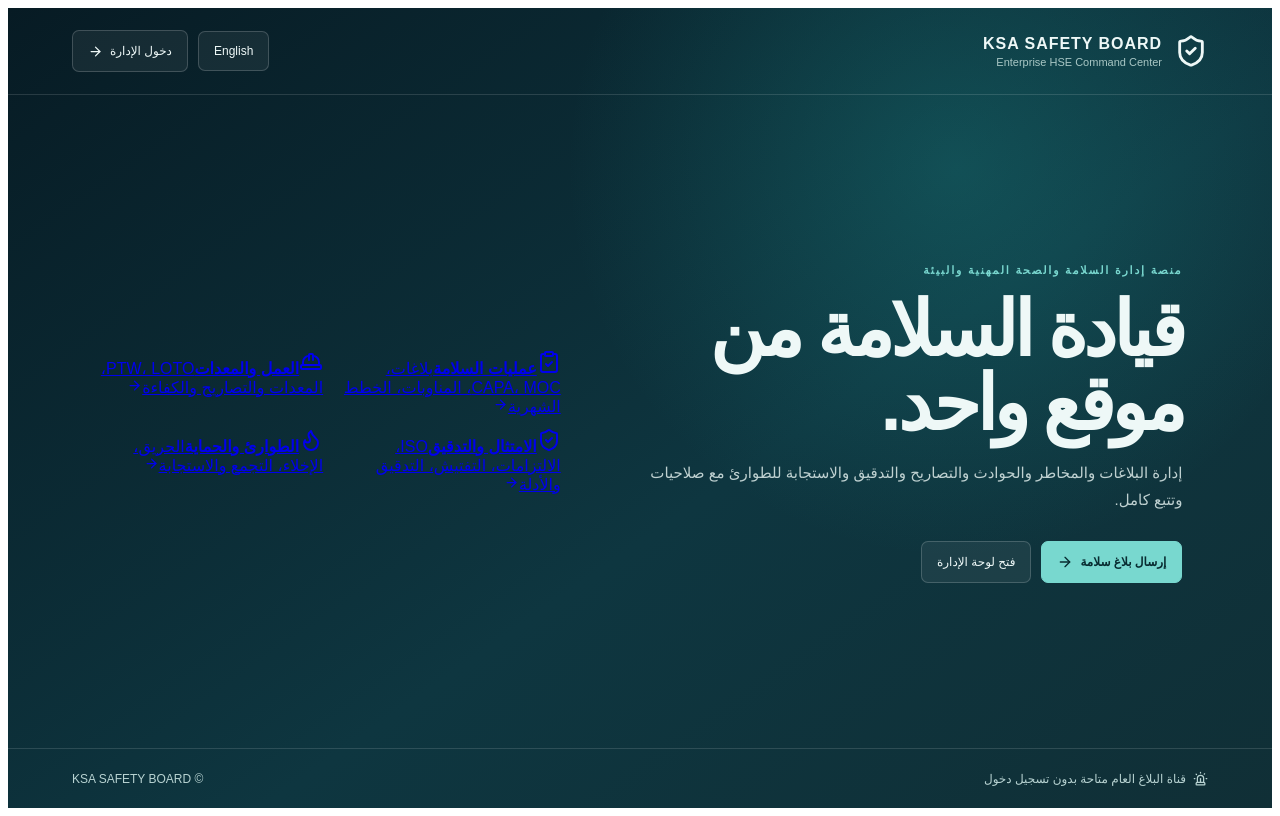
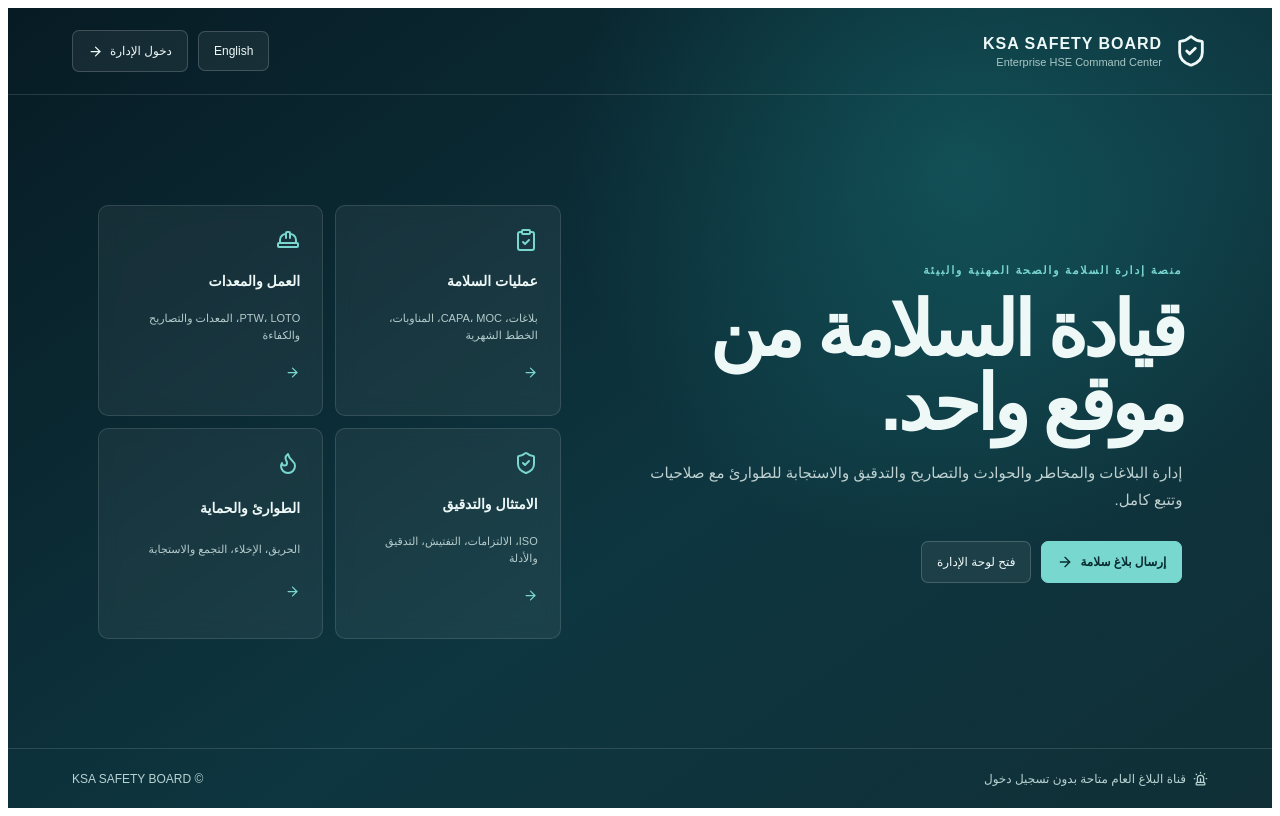
Before and after one commit to bhbkrom-ops/KSA-SAFETY-BOARD, a Next.js app: page / in a window 1280 px wide. Built offline with nearby package versions, Linux system fonts and the light colour scheme; no server answers.

Commit message:
style: preserve landing module card interaction

```diff
--- a/src/app/globals.css
+++ b/src/app/globals.css
@@ -154,7 +154,7 @@
 .landing-topbar{border-bottom:1px solid rgba(255,255,255,.13)}.landing-footer{border-top:1px solid rgba(255,255,255,.13);font-size:12px;color:#b8d3d2}.landing-footer span{display:flex;gap:7px;align-items:center}
 .landing-brand,.login-brand{display:flex;align-items:center;gap:12px}.landing-brand img{width:42px;height:42px;object-fit:contain}.landing-brand div,.login-brand div{display:grid;gap:3px}.landing-brand strong,.login-brand strong{letter-spacing:.06em}.landing-brand span,.login-brand span{font-size:11px;color:#a9c7c5}
 .landing-actions,.landing-cta{display:flex;gap:10px;align-items:center}.landing-actions a,.landing-actions button,.landing-secondary,.landing-primary{display:inline-flex;align-items:center;gap:7px;min-height:40px;padding:0 15px;border:1px solid rgba(255,255,255,.18);border-radius:7px;color:#eef8f7;background:rgba(255,255,255,.06);text-decoration:none;font-size:12px}.landing-primary{color:#082c31;background:#78d8cf;border-color:#78d8cf;font-weight:800}.landing-actions button{cursor:pointer}
-.landing-hero{display:grid;grid-template-columns:minmax(0,1fr) minmax(420px,.85fr);gap:clamp(36px,6vw,90px);align-items:center;padding:clamp(52px,8vw,110px) clamp(22px,7vw,110px)}.landing-copy{max-width:760px}.landing-kicker{display:inline-block;margin-bottom:16px;color:#79d7cf;font-size:11px;font-weight:800;letter-spacing:.16em}.landing-copy h1,.login-side h1{margin:0 0 18px;font-size:clamp(38px,6vw,76px);line-height:.98;letter-spacing:-.055em}.landing-copy p,.login-side p{max-width:680px;margin:0;color:#bfd1d1;font-size:15px;line-height:1.8}.landing-cta{margin-top:28px;flex-wrap:wrap}.landing-grid{display:grid;grid-template-columns:1fr 1fr;gap:12px}.landing-grid article{display:grid;gap:9px;min-height:165px;padding:22px;border:1px solid rgba(255,255,255,.12);border-radius:10px;background:rgba(255,255,255,.055);backdrop-filter:blur(9px)}.landing-grid article svg{color:#79d7cf}.landing-grid article strong{font-size:14px}.landing-grid article span{color:#b5cccc;font-size:11px;line-height:1.55}
+.landing-hero{display:grid;grid-template-columns:minmax(0,1fr) minmax(420px,.85fr);gap:clamp(36px,6vw,90px);align-items:center;padding:clamp(52px,8vw,110px) clamp(22px,7vw,110px)}.landing-copy{max-width:760px}.landing-kicker{display:inline-block;margin-bottom:16px;color:#79d7cf;font-size:11px;font-weight:800;letter-spacing:.16em}.landing-copy h1,.login-side h1{margin:0 0 18px;font-size:clamp(38px,6vw,76px);line-height:.98;letter-spacing:-.055em}.landing-copy p,.login-side p{max-width:680px;margin:0;color:#bfd1d1;font-size:15px;line-height:1.8}.landing-cta{margin-top:28px;flex-wrap:wrap}.landing-grid{display:grid;grid-template-columns:1fr 1fr;gap:12px}.landing-module-card{display:grid;gap:9px;min-height:165px;padding:22px;border:1px solid rgba(255,255,255,.12);border-radius:10px;color:inherit;background:rgba(255,255,255,.055);backdrop-filter:blur(9px);text-decoration:none;transition:transform .18s ease,border-color .18s ease,background .18s ease}.landing-module-card:hover,.landing-module-card:focus-visible{transform:translateY(-2px);border-color:rgba(121,215,207,.48);background:rgba(255,255,255,.085);outline:none}.landing-module-card svg{color:#79d7cf}.landing-module-card strong{font-size:14px}.landing-module-card span{color:#b5cccc;font-size:11px;line-height:1.55}
 .login-screen{min-height:100vh;display:grid;grid-template-columns:minmax(380px,.9fr) minmax(480px,1.1fr);background:#f3f7f7}.login-side{display:flex;flex-direction:column;justify-content:space-between;padding:clamp(40px,7vw,92px);color:#eef8f7;background:radial-gradient(circle at 30% 25%,rgba(42,166,158,.25),transparent 30%),linear-gradient(150deg,#071b24,#113b45)}.login-side h1{max-width:620px;font-size:clamp(34px,4.5vw,62px)}.login-panel{display:grid;place-items:center;padding:36px}.login-card{width:min(100%,480px);padding:34px;border:1px solid #d9e4e3;border-radius:12px;background:#fff;box-shadow:0 18px 50px rgba(8,46,50,.08)}.login-card h2{margin:7px 0 8px;color:#173a3c;font-size:27px;letter-spacing:-.035em}.login-links{display:flex;justify-content:flex-end;margin-top:12px}.login-links button{border:0;color:#247875;background:transparent;font-size:11px;cursor:pointer}.login-public-link{display:block;margin-top:24px;padding-top:18px;border-top:1px solid #e4eceb;color:#526f70;text-align:center;text-decoration:none;font-size:11px}
 .compact-auth{display:grid;place-items:center;text-align:center}
 @media(max-width:900px){.landing-hero{grid-template-columns:1fr}.login-screen{grid-template-columns:1fr}.login-side{min-height:320px}.landing-grid{grid-template-columns:1fr 1fr}}
```
